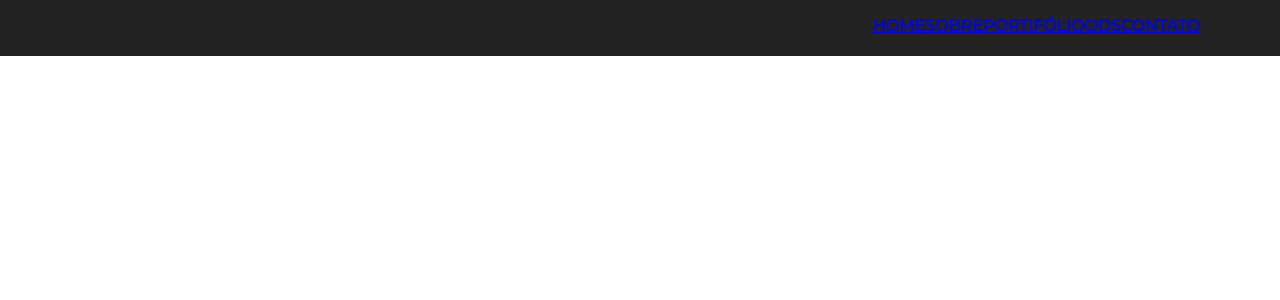
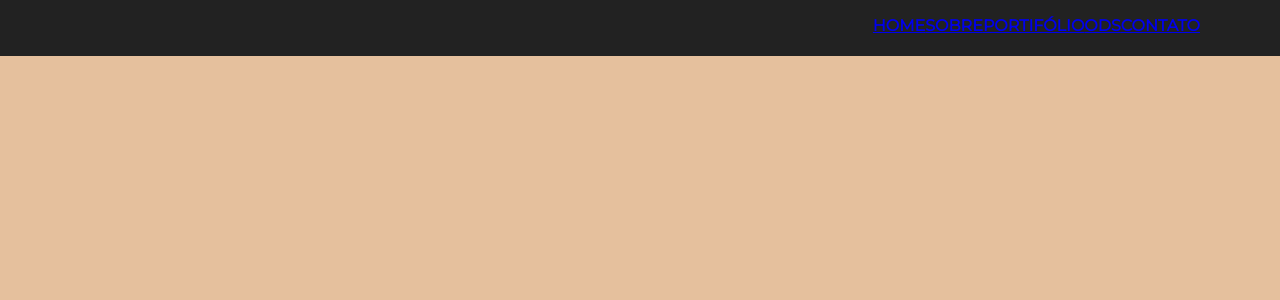
Before and after one commit to denisebosisio/Portifolio, a React (Create React App) app: page /about in a window 1280 px wide. Shown: the top 300 px of the page. Built offline with nearby package versions, Linux system fonts and the light colour scheme.

Commit message:
Atualizado

```diff
--- a/src/Pages/Sobre.jsx
+++ b/src/Pages/Sobre.jsx
@@ -1,10 +1,20 @@
 import React from 'react';
 import Header from '../Componente/Header';
+import styled from 'styled-components';
+
+const Container = styled.section`
+    width: 100%;
+    height: 100vh;
+    background: #E5C09D;
+`
 
 export default function Sobre(){
     return(
-        <section>
+        <Container>
             <Header />
-        </section>
+            <div>
+
+            </div>
+        </Container>
     )
 }
```
